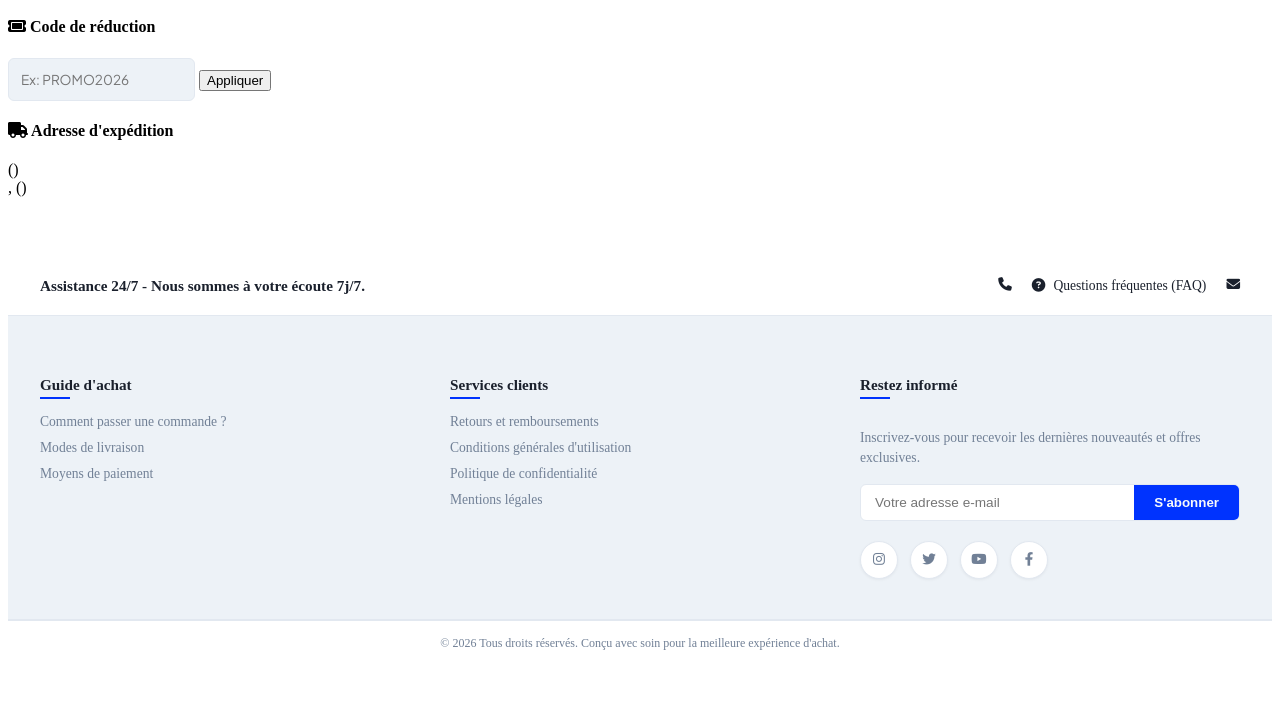
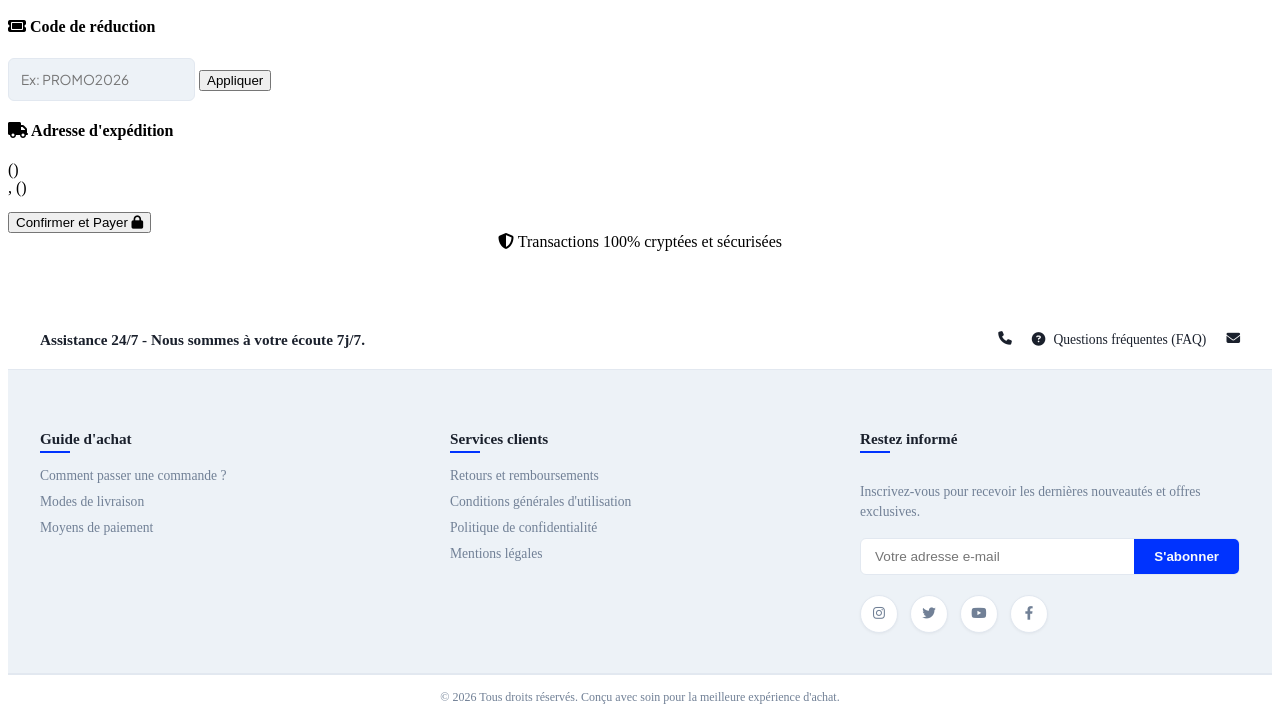
Before and after one commit to jawad-zafari/maboutique, a PHP site: template views/order/step4_payment.php in a window 1280 px wide. Shown: the part 1224-1952 px from the top of the page. Before the commit the page ends 1874 px from the top, so only its background shows below. Run offline with PHP 8.4, Linux system fonts and the light colour scheme; the template is opened without the code that fills it, so the values that code supplies are empty; a stand-in replaces the project's code that opens the database connection; style sheets or scripts are compiled from the project's sources; some libraries are stand-ins or nearby versions.

Commit message:
badge de sécurité

```diff
--- a/views/order/step4_payment.php
+++ b/views/order/step4_payment.php
@@ -173,7 +173,14 @@
                         </div>
                     </div>
 
-
+                    <div class="margin-top-md">
+                        <button type="submit" class="btn-checkout-massive btn-full-width color-bg-success">
+                            Confirmer et Payer <i class="fa-solid fa-lock" aria-hidden="true"></i>
+                        </button>
+                        <div class="secure-badge-stepper text-center font-weight-semibold margin-top-sm">
+                            <i class="fa-solid fa-shield-halved color-teal" aria-hidden="true"></i> Transactions 100% cryptées et sécurisées
+                        </div>
+                    </div>
 
                 </div>
             </div>
```
